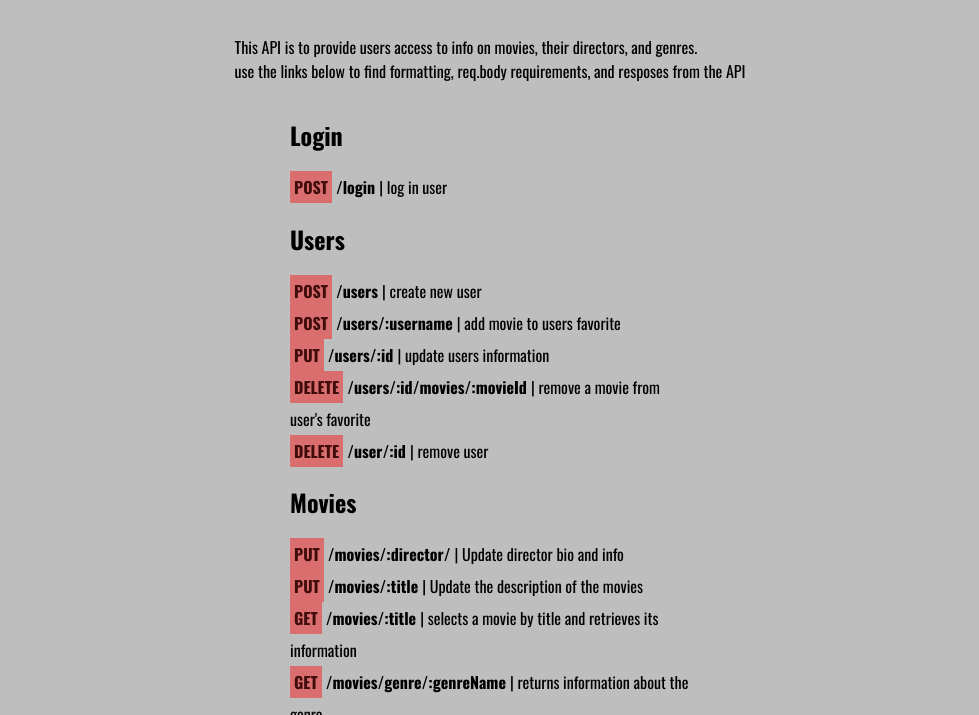
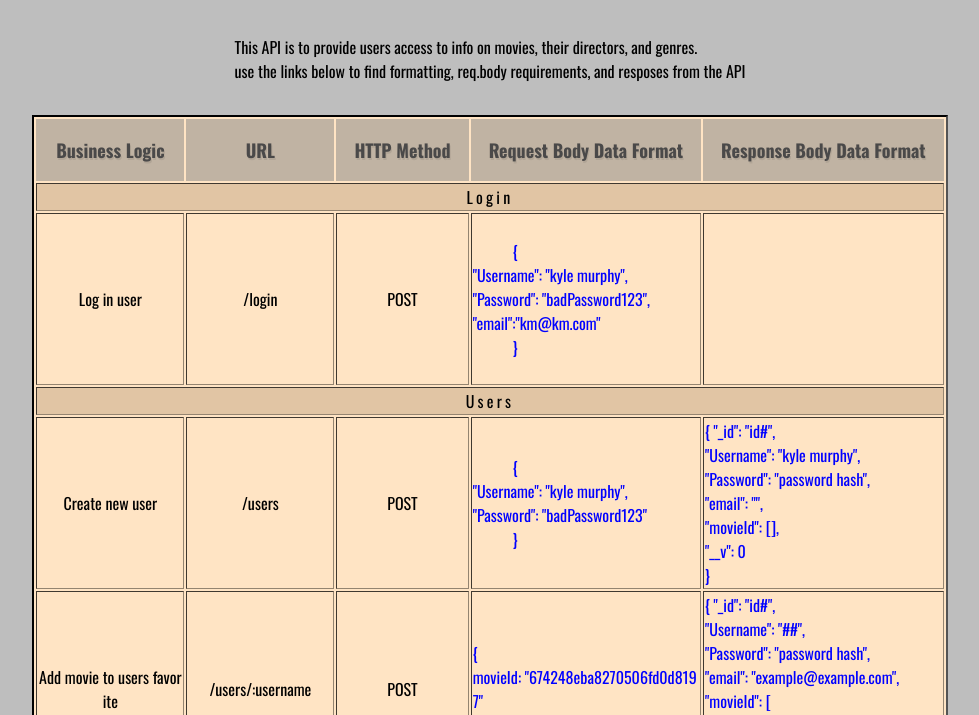
Before and after one commit to srpmfp/movie_api, a website: page public/documentation.html in a window 1280 px wide. Shown: the part 79-794 px from the top of the page, without its empty margins (150-1129 px from the left). Drawn offline with nearby package versions, Linux system fonts and the light colour scheme.

Commit message:
removed document links

```diff
--- a/public/documentation.html
+++ b/public/documentation.html
@@ -14,110 +14,7 @@
         <p>This API is to provide users access to info on movies, their directors, and genres.<br>
         use the links below to find formatting, req.body requirements, and resposes from the API</p>
         <div class="userCont textCont">
-<h2 aria-label="login formatting">Login</h2>
-            <!--     LOG IN USER-->
-                 <a href="#loginPost">
-                <b>
-                    <span>POST</span>
-                    /login
-                </b>
-                | log in user
-            </a>
 
-<h2 aria-label="User Section">Users</h2>
-
-            <!--    CREATE NEW USER-->
-            <a href="#userPost">
-                <b>
-                    <span>POST</span>
-                    /users
-                </b>
-                | create new user
-            </a>
-                <!-- ADD MOVIE TO FAV -->
-            <br>
-            <a href="#userMoviePost">
-                <b>
-                    <span>POST</span>
-                   /users/:username
-                </b>
-                | add movie to users favorite
-                <br>
-            </a>
-            <!-- UPDATE USER INFO-->
-            <a href="#userPut">
-                <b>
-                    <span>PUT</span>
-                    /users/:id
-                </b>
-                | update users information
-                <br>
-            </a>
-            <!-- DELETE USER MOVIE -->
-            <a href="#userMovieDelete">
-                <b>
-                    <span>DELETE</span>
-                  /users/:id/movies/:movieId
-                </b>
-                | remove a movie from user's favorite
-                <br>
-            </a>
-            <!-- REMOVE USER -->
-            <a href="#userDelete">
-                <b>
-                    <span>DELETE</span>
-                    /user/:id
-                </b>
-                | remove user
-                <br>
-            </a>
-        </div>
-        <div class="movieCont textCont">
-            <h2 aria-label="Movie Section">Movies</h2>
-            <!-- UPDATE DIR -->
-            <a href="#moviePost">
-                <b>
-                    <span>PUT</span>
-                    /movies/:director/
-                </b>
-                | Update director bio and info
-                <br>
-            </a>
-
-            <a href="#moviePost">
-                <b>
-                    <span>PUT</span>
-                    /movies/:title
-                </b>
-                | Update the description of the movies
-                <br>
-            </a>
-
-            <a href="#movieTitleGet">
-                <b>
-                    <span>GET</span>
-                    /movies/:title
-                </b>
-                | selects a movie by title and retrieves its
-      information
-                <br>
-            </a>
-            <a href="#movieGenreGet">
-                <b>
-                    <span>GET</span>
-                    /movies/genre/:genreName
-                </b>
-                | returns information about the genre
-                <br>
-            </a>
-            <a href="#movieDirGet">
-                <b>
-                    <span>GET</span>
-                    /movies/director/:dirName
-                </b>
-                |returns information about the director
-                <br>
-            </a>
         </div>
         <table>
             <tr>
@@ -130,10 +27,10 @@
             <tr>
                 <td class="titleTable" colspan="5">Login</td>
             </tr>
-<tr id="loginPost">
+<tr id="loginPOST">
                 <td>Log in user</td>
                 <td>/login</td>
-                <td>Post</td>
+                <td>POST</td>
                 <td>
                     <div class="json">
                         <br>
@@ -154,10 +51,10 @@
                 <td class="titleTable" colspan="5">Users</td>
             </tr>
             <!-- New User -->
-            <tr id="userPost">
+            <tr id="userPOST">
                 <td>Create new user</td>
                 <td>/users</td>
-                <td>Post</td>
+                <td>POST</td>
                 <td>
                     <div class="json">
                         <br>
@@ -180,10 +77,10 @@
 </div></td>
             </tr>
             <!-- User Add Movie -->
-            <tr id="userMoviePost">
+            <tr id="userMoviePOST">
                 <td>Add movie to users favorite</td>
                 <td>/users/:username</td>
-                <td>Post</td>
+                <td>POST</td>
                 <td>
                     <div class="json">
                         {
@@ -279,7 +176,7 @@
             </tr>
             <tr>
                 <!-- Add movie to List-->
-                <td id="moviePost">Get all movies</td>
+                <td id="moviePOST">Get all movies</td>
                 <td>/movies</td>
                 <td>GET</td>
                 <td>
```
